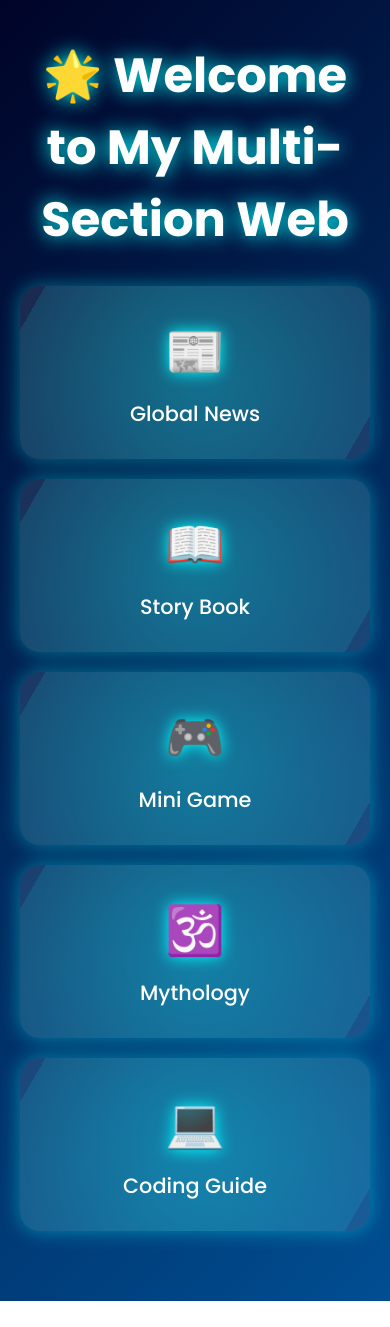
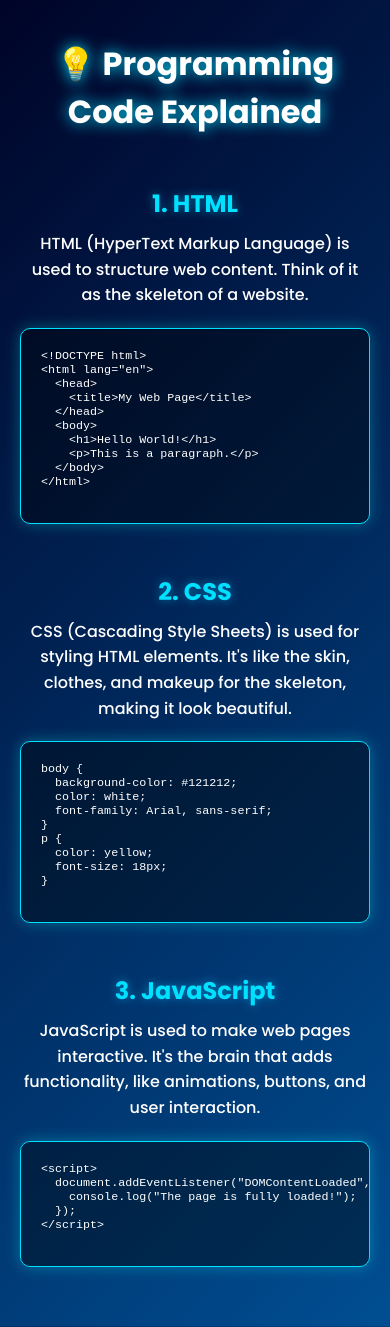
Before and after one commit to sumant123-sk/the-best-website-with-sumant, a plain HTML site: page hi.html.html in a window 390 px wide. Before the commit the page ends 1301 px from the top, so only its background shows below. Drawn offline with Linux system fonts and the light colour scheme.

Commit message:
Update hi.html.html

```diff
--- a/hi.html.html
+++ b/hi.html.html
@@ -24,179 +24,50 @@
       100% { background-position: 0% 50%; }
     }
     h1 {
-      font-size: 3rem;
+      font-size: clamp(2rem, 8vw, 3rem);
       margin-bottom: 30px;
       animation: fadeInDown 1s ease;
-      text-shadow: 0 0 20px cyan;
+      text-shadow: 0 0 15px #00e0ff;
     }
-    .grid {
-      display: grid;
-      grid-template-columns: repeat(auto-fit, minmax(220px, 1fr));
-      gap: 20px;
-      max-width: 1000px;
-      margin: 0 auto 30px auto;
+    h2 {
+      font-size: clamp(1.5rem, 6vw, 2rem);
+      margin-top: 50px;
+      margin-bottom: 10px;
+      color: #00e0ff;
+      text-shadow: 0 0 10px #00c9ff88;
     }
-    .card {
-      background: rgba(255,255,255,0.1);
-      padding: 30px;
-      border-radius: 20px;
-      text-decoration: none;
-      color: white;
-      box-shadow: 0 0 20px rgba(0,255,255,0.4);
-      transition: 0.3s ease;
-      display: block;
-      position: relative;
-      overflow: hidden;
-      cursor: pointer;
+    p {
+        max-width: 800px;
+        margin: auto;
+        line-height: 1.6;
     }
-    .card::before {
-      content: '';
-      position: absolute;
-      top: -50%;
-      left: -50%;
-      width: 200%;
-      height: 200%;
-      background: radial-gradient(circle, rgba(0,255,255,0.3), transparent 70%);
-      animation: rotate 6s linear infinite;
-      z-index: 0;
-    }
-    .card:hover {
-      background: rgba(255,255,255,0.2);
-      transform: scale(1.05);
-    }
-    .card span {
-      font-size: 3rem;
-      display: block;
-      margin-bottom: 10px;
-      z-index: 1;
-      position: relative;
-      text-shadow: 0 0 15px #00ffff;
-    }
-    .card div {
-      font-size: 1.3rem;
-      z-index: 1;
-      position: relative;
+    pre {
+      background: rgba(0, 0, 0, 0.4);
+      border: 1px solid #00e0ff;
+      border-radius: 10px;
+      padding: 20px;
+      max-width: 800px;
+      margin: 20px auto;
+      text-align: left;
+      font-size: 0.9em;
+      overflow-x: auto;
+      box-shadow: 0 0 15px rgba(0, 255, 255, 0.3);
     }
     @keyframes fadeInDown {
-      from { opacity: 0; transform: translateY(-30px); }
+      from { opacity: 0; transform: translateY(-20px); }
       to { opacity: 1; transform: translateY(0); }
-    }
-    @keyframes rotate {
-      from { transform: rotate(0deg); }
-      to { transform: rotate(360deg); }
-    }
-
-    /* --- Coding Guide Section Styles --- */
-    .coding-guide-section {
-      display: none; /* Initially hidden */
-      max-width: 900px;
-      margin: 40px auto;
-      padding: 20px;
-      background: rgba(255, 255, 255, 0.05);
-      backdrop-filter: blur(10px);
-      border-radius: 20px;
-      box-shadow: 0 0 30px rgba(0, 255, 255, 0.15);
-      animation: fadeIn 1s ease forwards;
-      text-align: left;
-      position: relative;
-      z-index: 2;
-    }
-    .coding-guide-section h1 {
-      font-size: 2.5rem;
-      color: #00f7ff;
-      text-shadow: 0 0 15px #00f7ff;
-      text-align: center;
-      margin-bottom: 20px;
-    }
-    .coding-guide-section h2 {
-      font-size: 2rem;
-      color: #ffcc00;
-      border-bottom: 2px solid rgba(255,204,0,0.5);
-      padding-bottom: 10px;
-      margin-top: 40px;
-      margin-bottom: 20px;
-    }
-    .coding-guide-section p {
-      font-size: 1.1rem;
-      line-height: 1.6;
-      margin-bottom: 20px;
-      color: #e0e0e0;
-    }
-    pre {
-      background-color: #1a1a2e;
-      color: #e0e0e0;
-      padding: 20px;
-      border-radius: 10px;
-      overflow-x: auto;
-      font-family: 'Courier New', Courier, monospace;
-      white-space: pre-wrap;
-      word-wrap: break-word;
-      border: 1px solid rgba(0,247,255,0.3);
-    }
-    .back-btn {
-      display: block;
-      margin: 30px auto 0;
-      padding: 10px 20px;
-      width: fit-content;
-      background: linear-gradient(to right, #ff416c, #ff4b2b);
-      color: #fff;
-      font-weight: bold;
-      border: none;
-      border-radius: 10px;
-      cursor: pointer;
-      box-shadow: 0 0 15px #ff416c;
-      transition: 0.3s ease;
-    }
-    .back-btn:hover {
-      background: linear-gradient(to right, #ff4b2b, #ff416c);
-      box-shadow: 0 0 20px #ff4b2b;
-      transform: scale(1.05);
-    }
-    @keyframes fadeIn {
-      from { opacity: 0; }
-      to { opacity: 1; }
     }
   </style>
 </head>
 <body>
 
-  <!-- Main Grid Section -->
-  <div id="main-grid-section">
-    <h1>🌟 Welcome to My Multi-Section Web</h1>
-    <div class="grid">
-      <a class="card" href="news.html">
-        <span>📰</span>
-        <div>Global News</div>
-      </a>
-      <a class="card" href="book.html">
-        <span>📖</span>
-        <div>Story Book</div>
-      </a>
-      <a class="card" href="game.html">
-        <span>🎮</span>
-        <div>Mini Game</div>
-      </a>
-      <a class="card" href="mythology.html">
-        <span>🕉️</span>
-        <div>Mythology</div>
-      </a>
-      <!-- New card for the Coding Guide -->
-      <div class="card" onclick="showSection('coding-guide-section')">
-        <span>💻</span>
-        <div>Coding Guide</div>
-      </div>
-    </div>
-  </div>
+  <h1>💡 Programming Code Explained</h1>
 
-  <!-- Coding Guide Section -->
-  <div id="coding-guide-section" class="coding-guide-section">
-    <button class="back-btn" onclick="showSection('main-grid-section')">Back to Home</button>
-    <h1>💡 Programming Code Explained</h1>
   <h2>1. HTML</h2>
   <p>HTML (HyperText Markup Language) is used to structure web content. Think of it as the skeleton of a website.</p>
   <pre>
 &lt;!DOCTYPE html&gt;
-&lt;html lang="en"&gt;
+&lt;html lang=&quot;en&quot;&gt;
   &lt;head&gt;
     &lt;title&gt;My Web Page&lt;/title&gt;
   &lt;/head&gt;
@@ -208,7 +79,7 @@
   </pre>
 
   <h2>2. CSS</h2>
-    <p>CSS (Cascading Style Sheets) is used for styling HTML elements. It's like the skin, clothes, and makeup for the skeleton, making it look beautiful.</p>
+  <p>CSS (Cascading Style Sheets) is used for styling HTML elements. It&#39;s like the skin, clothes, and makeup for the skeleton, making it look beautiful.</p>
   <pre>
 body {
   background-color: #121212;
@@ -222,26 +93,14 @@ p {
   </pre>
 
   <h2>3. JavaScript</h2>
-    <p>JavaScript is used to make web pages interactive. It's the brain that adds functionality, like animations, buttons, and user interaction.</p>
+  <p>JavaScript is used to make web pages interactive. It&#39;s the brain that adds functionality, like animations, buttons, and user interaction.</p>
   <pre>
 &lt;script&gt;
-  document.addEventListener("DOMContentLoaded", function() {
-    console.log("The page is fully loaded!");
-    // You can add more interactive logic here.
+  document.addEventListener(&quot;DOMContentLoaded&quot;, function() {
+    console.log(&quot;The page is fully loaded!&quot;);
   });
 &lt;/script&gt;
   </pre>
-  </div>
 
-  <script>
-    function showSection(sectionId) {
-      // Hide all sections first
-      document.getElementById('main-grid-section').style.display = 'none';
-      document.getElementById('coding-guide-section').style.display = 'none';
-
-      // Then, show the requested section
-      document.getElementById(sectionId).style.display = 'block';
-    }
-  </script>
 </body>
 </html>
```
Lines whose indentation alone changed are shown as unchanged.
